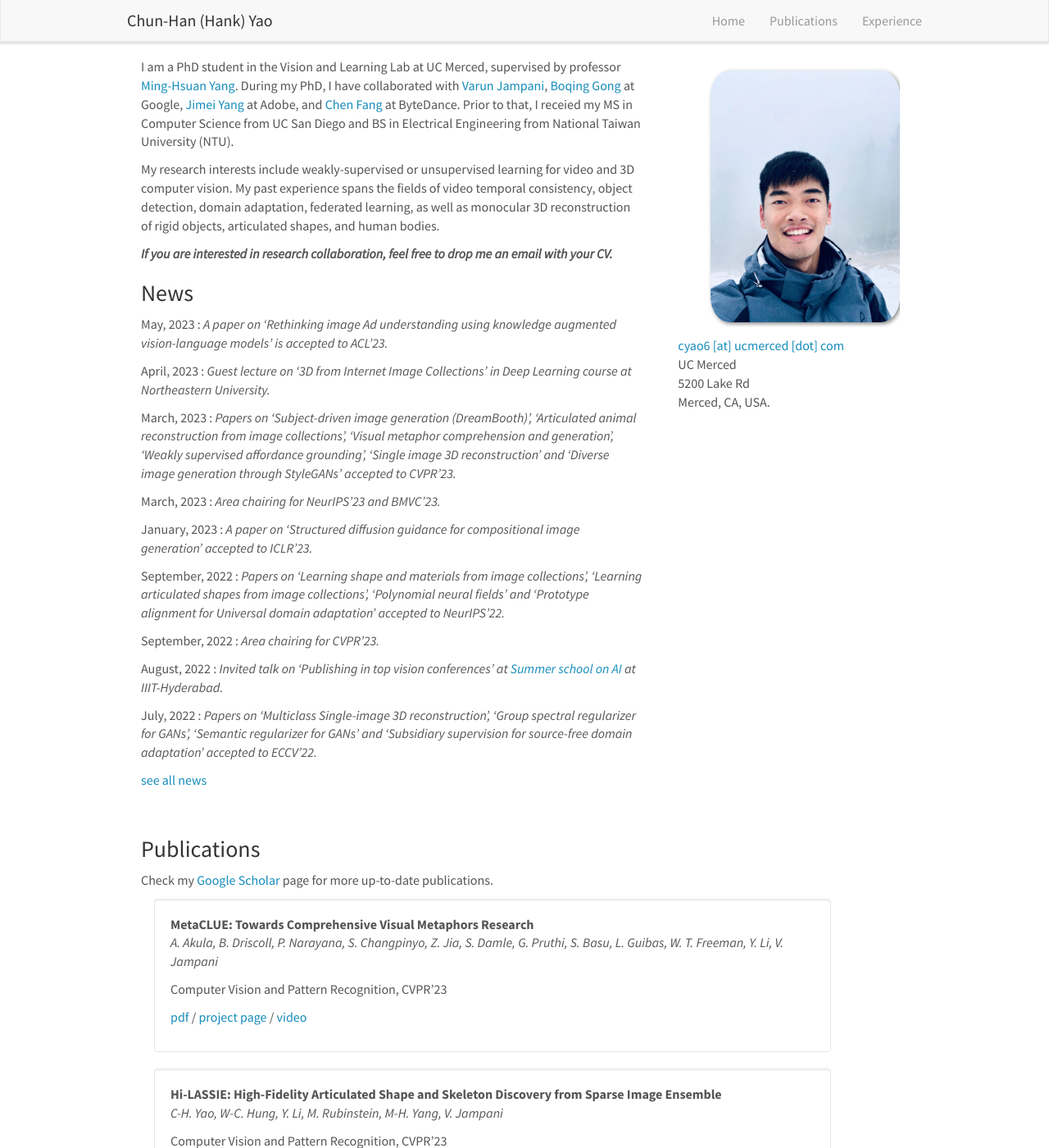
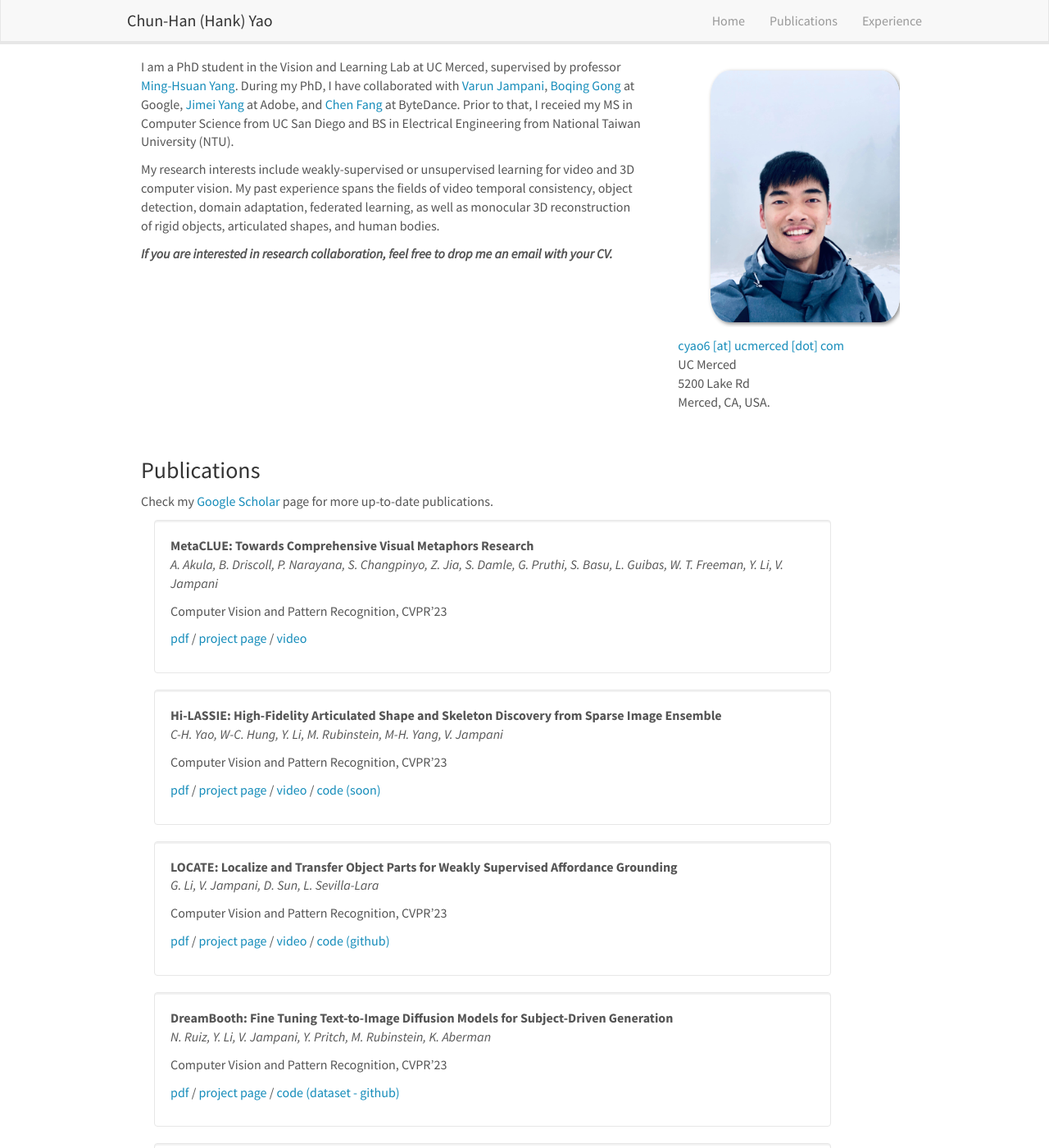
Before and after one commit to chhankyao/chhankyao.github.io, a Jekyll site: the page built from _pages/home.md, in a window 1280 px wide and 1400 px high. Shown: the whole window at 82% size. Built offline with Jekyll 4.4.1, drawn with Linux system fonts in a browser that asks for light colours; nearby versions of some CDN libraries.

Commit message:
first commit

```diff
--- a/CNAME
+++ b/CNAME
@@ -1 +1 @@
-varunjampani.github.io
+chhankyao.github.io
--- a/_config.yml
+++ b/_config.yml
@@ -6,9 +6,9 @@
 # 'jekyll serve'. If you change this file, please restart the server process.
 
 # Site settings
-title: Varun Jampani
-email: varun.jampani@tuebingen.mpg.de
-description: Home Page of Varun Jampani
+title: Chun-Han (Hank) Yao
+email: cyao6@ucmerced.edu
+description: Home Page of Chun-Han (Hank) Yao
 baseurl: ""
 url: ""
 
--- a/_data/news.yml
+++ /dev/null
@@ -1,175 +0,0 @@
-- date: May, 2023
-  headline: A paper on 'Rethinking image Ad understanding using knowledge augmented vision-language models' is accepted to ACL'23.
-
-- date: April, 2023
-  headline: Guest lecture on '3D from Internet Image Collections' in Deep Learning course at Northeastern University.
-
-- date: March, 2023
-  headline: Papers on 'Subject-driven image generation (DreamBooth)', 'Articulated animal reconstruction from image collections', 'Visual metaphor comprehension and generation', 'Weakly supervised affordance grounding', 'Single image 3D reconstruction' and 'Diverse image generation through StyleGANs' accepted to CVPR'23.
-
-- date: March, 2023
-  headline: Area chairing for NeurIPS'23 and BMVC'23.
-
-- date: January, 2023
-  headline: A paper on 'Structured diffusion guidance for compositional image generation' accepted to ICLR'23.
-
-- date: September, 2022
-  headline: Papers on 'Learning shape and materials from image collections', 'Learning articulated shapes from image collections', 'Polynomial neural fields' and 'Prototype alignment for Universal domain adaptation' accepted to NeurIPS'22.
-
-- date: September, 2022
-  headline: Area chairing for CVPR'23.
-
-- date: August, 2022
-  headline: Invited talk on 'Publishing in top vision conferences' at <a href="https://cvit.iiit.ac.in/summerschool2022/">Summer school on AI</a> at IIIT-Hyderabad.
-
-- date: July, 2022
-  headline: Papers on 'Multiclass Single-image 3D reconstruction', 'Group spectral regularizer for GANs', 'Semantic regularizer for GANs' and 'Subsidiary supervision for source-free domain adaptation' accepted to ECCV'22.
-
-- date: July, 2022
-  headline: Meta reviewing for BMVC'22 and AAAI'23
-
-- date: May, 2022
-  headline: Invited <a href="https://www.youtube.com/watch?v=aIgC5izulkk">talk</a> at <a href="https://cvit.iiit.ac.in/workshops/3dvision/">3D Vision Summer school</a> at IIIT-Hyderabad.
-
-- date: May, 2022
-  headline: Area chairing for WACV'23.
-
-- date: May, 2022
-  headline: A paper on 'Source-free domain adaptation' accepted to ICML'22.
-
-- date: March, 2022
-  headline: Papers on 'Set supervised representation learning', 'Spherical novel view synthesis' and 'self-adaptive 3D human pose estimation' accepted to CVPR'22.
-
-- date: February, 2022
-  headline: Invited talk on 'Practical 3D object understanding' at University of Massachusetts, Amherst.
-
-- date: January, 2022
-  headline: Guest lecture on 'Content-adaptive CNNs' in 'Advanced Vision' course at University of Edinburgh, UK.
-
-- date: January, 2022
-  headline: A paper on 'Transformer based object detector' accepted to ICLR'22.
-
-- date: December, 2022
-  headline: A paper on 'Domain adaptive semantic segmentation' accepted to AAAI'22.
-
-- date: October, 2022
-  headline: A paper on 'Self-supervised landmark estimation' accepted to WACV'22.
-
-- date: September, 2022
-  headline: Papers on 'Neural reflectance decomposition', 'Language-guided neural module networks', 'Articulated 3D shape reconstruction', '3D human pose estimation' accepted to NeurIPS'21.
-
-- date: September, 2021
-  headline: Guest lecture in 'Advanced Topics in Computer Vision' course at University of California at Merced.
-
-- date: August, 2021
-  headline: Invited talk at <a href="https://cvit.iiit.ac.in/summerschool2021/program.php">Summer school on AI</a> at IIIT-Hyderabad.
-
-- date: July, 2021
-  headline: Papers on 'Single image 3D photography', 'Neural reflectance decomposition', 'Infinite nature', 'Discovering 3D parts from image collections' and 'Domain adaptive semantic segmentation' are accepted to ICCV'21.
-
-- date: May, 2021
-  headline: A paper on 'Implicit representation of probabilities on rotation manifold' is accepted to ICML'21.
-
-- date: May, 2021
-  headline: Area chairing for <a href="https://www.bmvc2021.com/"> BMVC'21 </a>.
-
-- date: March, 2021
-  headline: Papers on 'Decoupled dynamic neural networks', 'Articulated shape reconstruction from videos', 'Learning training data for optical flow' and 'Adaptive prototype learning for few-shot segmentation' accepted to CVPR'21.
-
-- date: March, 2021
-  headline: Invited talk on 'Discovering Object Properties from Image Collections' at University of California at Merced.
-
-- date: September, 2020
-  headline: A paper on 'Generative View Synthesis from 2D Semantics' is accepted to NeurIPS'20.
-
-- date: August, 2020
-  headline: <a href="https://youtu.be/5kzU6NkvGX4">Talk</a> on 'Self-Supervised Part and Viewpoint discovery from Image Collections' at ECCV'20 <a href="https://nvlabs.github.io/eccv2020-limited-labels-data-tutorial/">Tutorial</a>.
-
-- date: August, 2020
-  headline: Senior program committe member for AAAI'21 and IJCAI'21.
-
-- date: July, 2020
-  headline: Papers on 'Self-supervised 3D Object Reconstruction', 'Self-supervised Human Mesh Recovery' and 'Deep Point Cloud Registration' accepted to ECCV'20.
-
-- date: July, 2020
-  headline: Invited <a href="https://ece.iisc.ac.in/~spcom/2020/ss_dl_cv.html#WIE1">talk</a> on 'Content-Adaptive Convolutional Neural Networks' at <a href="https://ece.iisc.ac.in/~spcom/2020/index.html">SPCOM 2020</a>.
-
-- date: February, 2020
-  headline: Papers on 'Self-supervised viewpoint learning', 'Two-shot SVBRDF and shape estimation', 'Self-supervised 3D human pose estimation' and 'Self-supervised point cloud estimation' accepted to CVPR'20.
-
-- date: February, 2020
-  headline: Co-organizing a <a href="https://nvlabs.github.io/eccv2020-limited-labels-data-tutorial/"> tutorial </a> on 'New Frontiers for Learning with Limited Labels or Data' at ECCV'20.
-
-- date: February, 2020
-  headline: Co-organizing a <a href="https://nvlabs.github.io/nvs-tutorial-cvpr2020/"> tutorial </a> on 'Novel View Synthesis, from Depth-Based Warping to Multi-Plane Images' at CVPR'20.
-
-- date: July, 2019
-  headline: Joined as a research scientist in Machine Perception group at Google Research.
-
-- date: July, 2019
-  headline: Area chairing for <a href="http://cvpr2020.thecvf.com/"> CVPR'20 </a>.
-
-- date: July, 2019
-  headline: Papers on 'Shared encoder networks for scene flow estimation' (oral), 'Learning propagation for arbitrarily-structred data' and 'Gated-Shape CNN for semantic segmentation' are accepted to ICCV'19.
-
-- date: June, 2019
-  headline: Outstanding Reviewer award at <a href="http://cvpr2019.thecvf.com/files/CVPR_2019_Program_Guide.pdf">CVPR'19</a>.
-
-- date: May, 2019
-  headline: A paper on 'differentiable feature rendering (DIFFER) for 3D reconstruction' is accepted (oral) at <a href="https://sites.google.com/view/3d-widget/program"> 3D-WiDGET </a> workshop at CVPR'19.
-
-- date: February, 2019
-  headline: Papers on 'Pixel-adaptive convolutional networks', 'Self-supervised co-part segmentation' and 'Unsupervised estimation of depth, optical flow, camera pose and motion segmentation' are accepted to CVPR'19.
-
-- date: November, 2018
-  headline: <a href="https://youtu.be/QeVlMtmOYQc?t=2203">Talk</a> on 'Sparse High-Dimensional Neural Networks' at MIT, Cambridge.
-
-- date: August, 2018
-  headline: Paper on 'intergration of optical flow and action recognition' accepted as an oral presentation to GCPR'18.
-
-- date: July, 2018
-  headline: Papers on 'Superpixel Sampling Networks' and 'Switchable Temporal Propagation Networks' accepted to ECCV'18.
-
-- date: June, 2018
-  headline: Our work on SPLATNet received <a href="http://cvpr2018.thecvf.com/program/main_conference#awards"> best paper honorable mention </a> at CVPR'18.
-
-- date: April, 2018
-  headline: Received Outstanding Reviewer award at CVPR'18.
-
-- date: April, 2018
-  headline: A paper on training deep networks with synthetic data is accepted to 'Workshop on autonomous driving' at CVPR'18.
-
-- date: February, 2018
-  headline: Papers on point-cloud CNNs (oral), multi-frame video interpolation (spotlight) and superpixels with deep features are accepted to CVPR'18.
-
-- date: October, 2017
-  headline: <a href="https://people.cs.umass.edu/~mlfriend/pmwiki/pmwiki.php?n=Main.BilateralNeuralNetworksForImageVideoAnd3DVision">Talk</a> on 'Bilateral Neural Networks' at University of Massachusetts, Amherst.
-
-- date: July, 2017
-  headline: A paper on 'Semantic Video CNNs' is accepted (oral) to ICCV'17.
-
-- date: July, 2017
-  headline: Received Outstanding Reviewer award at CVPR'17.
-
-- date: July, 2017
-  headline: Joined as a research scientist in <a href='http://jankautz.com'> Jan Kautz</a>'s group at Nvidia Research.
-
-- date: May, 2017
-  headline: Received PhD (_summa cum laude_) from University of T&uuml;bingen, Germany.
-
-- date: March, 2017
-  headline: A paper on 'Efficient 2D and 3D Facade Segmentation' is accepted to PAMI'17.
-
-- date: March, 2017
-  headline: A paper on 'Video Propagation Networks' is accepted to CVPR'17.
-
-- date: October, 2016
-  headline: Received Outstanding Reviewer award at ECCV'16.
-
-- date: August, 2016
-  headline: I will be joining as a research scientist in <a href='http://jankautz.com'> Jan Kautz</a>'s group at Nvidia Research.
-
-- date: July, 2016
-  headline: A paper on 'Bilateral Inceptions' is accepted to ECCV'16.
-
-  # </b><img src='/images/newspic/NewsNP.png' class='img-responsive' style='max-width: 192px' /> "
--- a/_pages/home.md
+++ b/_pages/home.md
@@ -18,14 +18,6 @@ My research interests include weakly-supervised or unsupervised learning for vid
 
 **_If you are interested in research collaboration, feel free to drop me an email with your CV._**
 
-
-### News
-{% for article in site.data.news limit:9 %}
-{{ article.date }} :
-<em>{{ article.headline }}</em>
-{% endfor %}
-<a href="{{ site.url }}{{ site.baseurl }}/allnews.html">see all news</a>
-
 </div>
 
 
@@ -45,6 +37,7 @@ My research interests include weakly-supervised or unsupervised learning for vid
 </div>
 </div>
 </div>
+
 
 
 <div class="col-sm-12">
--- a/slide_visual_results.html
+++ /dev/null
@@ -1,140 +0,0 @@
-<!doctype html><meta charset=utf-8>
-<title>SLIDE Additional Example Results</title>
-<style>
-body {
-  font-family: sans-serif;
-  color: #fff;
-  background: #666;
-  padding: 0;
-}
-h3 {
-  font-weight: normal;
-}
-.example {
-  position: relative;
-  display: inline-block;
-  max-width: 100%;
-  min-width: 700px;
-}
-.item {
-  display: inline-block;
-  width: 20%;
-}
-.ibox {
-  background: #666;
-  position: absolute;
-  visibility: hidden;
-  top: 30px;
-  bottom: 0;
-  left: 0;
-  right: 0;
-}
-.item img, .item video {
-  width: 100%;
-  position: absolute;
-}
-.item:nth-child(1) .ibox {
-  visibility: inherit;
-}
-.item:hover .ibox {
-  visibility: inherit;
-}
-.item .label {
-  cursor: pointer;
-  text-align: center;
-  white-space: nowrap;
-  background: #444;
-  color: #ddd;
-  line-height: 30px;
-  margin-right: 4px;
-}
-.item:hover .label {
-  background: #000;
-  font-weight: bold;
-  color: #faa;
-}
-.four .item {
-  width: 20%;
-}
-
-img.height {
-  display: block;
-  visibility: hidden;
-  padding-top: 30px;
-  max-width: 100%;
-  min-width: 700px;
-}
-</style>
-
-<h1>SLIDE Additional Example Results</h1>
-Click <a href="https://varunjampani.github.io/slide/" style="color: #CCCCCC">here</a> to return to the SLIDE project page.
-
-<h3>Online photo collections - Hover over the tabs to show the different results</h3>
-<div class=four>
-<div class=example>
-<div class=item><div class=ibox><img src="./images/projectpic/slide/media/unsplash/example_1/input_image.jpg"></div><div class=label>Input</div>
-</div><div class=item><div class=ibox><video autoplay loop muted src="./images/projectpic/slide/media/unsplash/example_1/slide.mp4"></video></div><div class=label>SLIDE(Ours)</div>
-</div><div class=item><div class=ibox><video autoplay loop muted src="./images/projectpic/slide/media/unsplash/example_1/slide_with_matte.mp4"></video></div><div class=label>SLIDE with matte(Ours)</div>
-</div><div class=item><div class=ibox><video autoplay loop muted src="./images/projectpic/slide/media/unsplash/example_1/3dphoto.mp4"></video></div><div class=label>3D Photo</div>
-</div><img class=height src="./images/projectpic/slide/media/unsplash/example_1/input_image.jpg">
-</div>
-<div class=example>
-<div class=item><div class=ibox><img src="./images/projectpic/slide/media/unsplash/example_2/input_image.jpg"></div><div class=label>Input</div>
-</div><div class=item><div class=ibox><video autoplay loop muted src="./images/projectpic/slide/media/unsplash/example_2/slide.mp4"></video></div><div class=label>SLIDE(Ours)</div>
-</div><div class=item><div class=ibox><video autoplay loop muted src="./images/projectpic/slide/media/unsplash/example_2/slide_with_matte.mp4"></video></div><div class=label>SLIDE with matte(Ours)</div>
-</div><div class=item><div class=ibox><video autoplay loop muted src="./images/projectpic/slide/media/unsplash/example_2/3dphoto.mp4"></video></div><div class=label>3D Photo</div>
-</div><img class=height src="./images/projectpic/slide/media/unsplash/example_2/input_image.jpg">
-</div>
-<div class=example>
-<div class=item><div class=ibox><img src="./images/projectpic/slide/media/unsplash/example_3/input_image.jpg"></div><div class=label>Input</div>
-</div><div class=item><div class=ibox><video autoplay loop muted src="./images/projectpic/slide/media/unsplash/example_3/slide.mp4"></video></div><div class=label>SLIDE(Ours)</div>
-</div><div class=item><div class=ibox><video autoplay loop muted src="./images/projectpic/slide/media/unsplash/example_3/slide_with_matte.mp4"></div></video><div class=label>SLIDE with matte(Ours)</div>
-</div><div class=item><div class=ibox><video autoplay loop muted src="./images/projectpic/slide/media/unsplash/example_3/3dphoto.mp4"></video></div><div class=label>3D Photo</div>
-</div><img class=height src="./images/projectpic/slide/media/unsplash/example_3/input_image.jpg">
-</div>
-<div class=example>
-<div class=item><div class=ibox><img src="./images/projectpic/slide/media/unsplash/example_6/input_image.jpg"></div><div class=label>Input</div>
-</div><div class=item><div class=ibox><video autoplay loop muted src="./images/projectpic/slide/media/unsplash/example_6/slide.mp4"></video></div><div class=label>SLIDE(Ours)</div>
-</div><div class=item><div class=ibox><video autoplay loop muted src="./images/projectpic/slide/media/unsplash/example_6/slide_with_matte.mp4"></video></div><div class=label>SLIDE with matte(Ours)</div>
-</div><div class=item><div class=ibox><video autoplay loop muted src="./images/projectpic/slide/media/unsplash/example_6/3dphoto.mp4"></video></div><div class=label>3D Photo</div>
-</div><img class=height src="./images/projectpic/slide/media/unsplash/example_6/input_image.jpg">
-</div>
-</div>
-
-Click <a href="https://varunjampani.github.io/slide/" style="color: #CCCCCC">here</a> to return to the SLIDE project page.
-
-<h3>RealEstate10K - Hover over the tabs to show the different results</h3>
-<div class=example>
-<div class=item><div class=ibox><img src="./images/projectpic/slide/media/RE10K/example_1/input_image.png"></div><div class=label>Input</div>
-</div><div class=item><div class=ibox><img src="./images/projectpic/slide/media/RE10K/example_1/gt.gif"></div><div class=label>Ground truth</div>
-</div><div class=item><div class=ibox><img src="./images/projectpic/slide/media/RE10K/example_1/slide.gif"></div><div class=label>SLIDE(Ours)</div>
-</div><div class=item><div class=ibox><img src="./images/projectpic/slide/media/RE10K/example_1/3dphoto.gif"></div><div class=label>3D Photo</div>
-</div><div class=item><div class=ibox><img src="./images/projectpic/slide/media/RE10K/example_1/smpi.gif"></div><div class=label>MPI</div>
-</div><div class=item><div class=ibox><img src="./images/projectpic/slide/media/RE10K/example_1/synsin.gif"></div><div class=label>Synsin</div>
-</div><img class=height src="./images/projectpic/slide/media/RE10K/example_1/input_image.png">
-</div>
-
-<h3>MannequinChallenge - Hover over the tabs to show the different results</h3>
-<div class=example>
-<div class=item><div class=ibox><img src="./images/projectpic/slide/media/MC/example_1/input_image.png"></div><div class=label>Input</div>
-</div><div class=item><div class=ibox><img src="./images/projectpic/slide/media/MC/example_1/gt.gif"></div><div class=label>Ground truth</div>
-</div><div class=item><div class=ibox><img src="./images/projectpic/slide/media/MC/example_1/slide.gif"></div><div class=label>SLIDE(Ours)</div>
-</div><div class=item><div class=ibox><img src="./images/projectpic/slide/media/MC/example_1/3dphoto.gif"></div><div class=label>3D Photo</div>
-</div><div class=item><div class=ibox><img src="./images/projectpic/slide/media/MC/example_1/smpi.gif"></div><div class=label>MPI</div>
-</div><div class=item><div class=ibox><img src="./images/projectpic/slide/media/MC/example_1/synsin.gif"></div><div class=label>Synsin</div>
-</div><img class=height src="./images/projectpic/slide/media/MC/example_1/input_image.png">
-</div>
-
-<h3>Dual-pixels - Hover over the tabs to show the different results</h3>
-<div class=example>
-<div class=item><div class=ibox><img src="./images/projectpic/slide/media/dual_pixels/example_1/input_image.png"></div><div class=label>Input</div>
-</div><div class=item><div class=ibox><img src="./images/projectpic/slide/media/dual_pixels/example_1/gt.gif"></div><div class=label>Ground truth</div>
-</div><div class=item><div class=ibox><img src="./images/projectpic/slide/media/dual_pixels/example_1/slide.gif"></div><div class=label>SLIDE(Ours)</div>
-</div><div class=item><div class=ibox><img src="./images/projectpic/slide/media/dual_pixels/example_1/3dphoto.gif"></div><div class=label>3D Photo</div>
-</div><div class=item><div class=ibox><img src="./images/projectpic/slide/media/dual_pixels/example_1/smpi.gif"></div><div class=label>MPI</div>
-</div><div class=item><div class=ibox><img src="./images/projectpic/slide/media/dual_pixels/example_1/synsin.gif"></div><div class=label>Synsin</div>
-</div><img class=height src="./images/projectpic/slide/media/dual_pixels/example_1/input_image.png">
-</div>
-
-<br>
-Click <a href="https://varunjampani.github.io/slide/" style="color: #CCCCCC">here</a> to return to the SLIDE project page.
```
